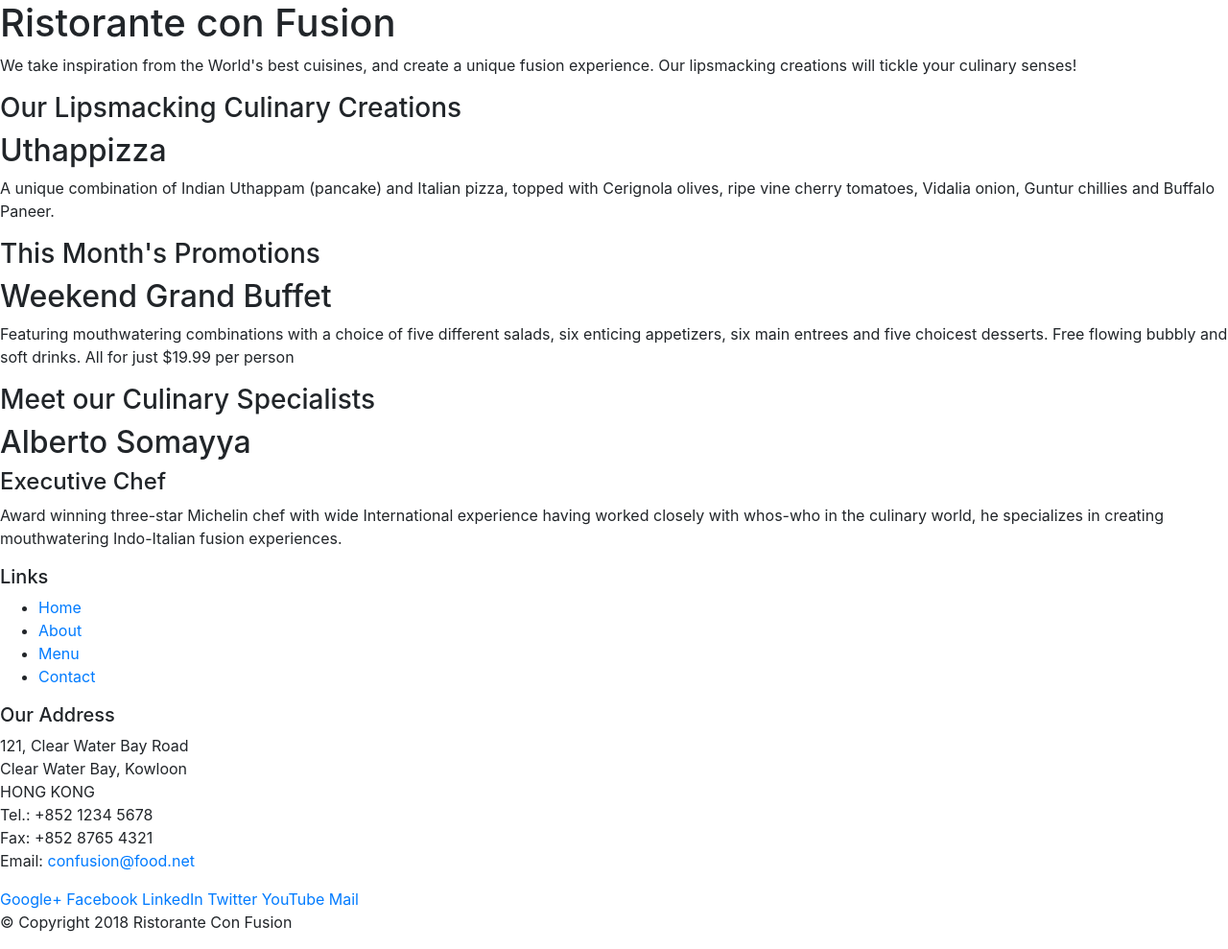
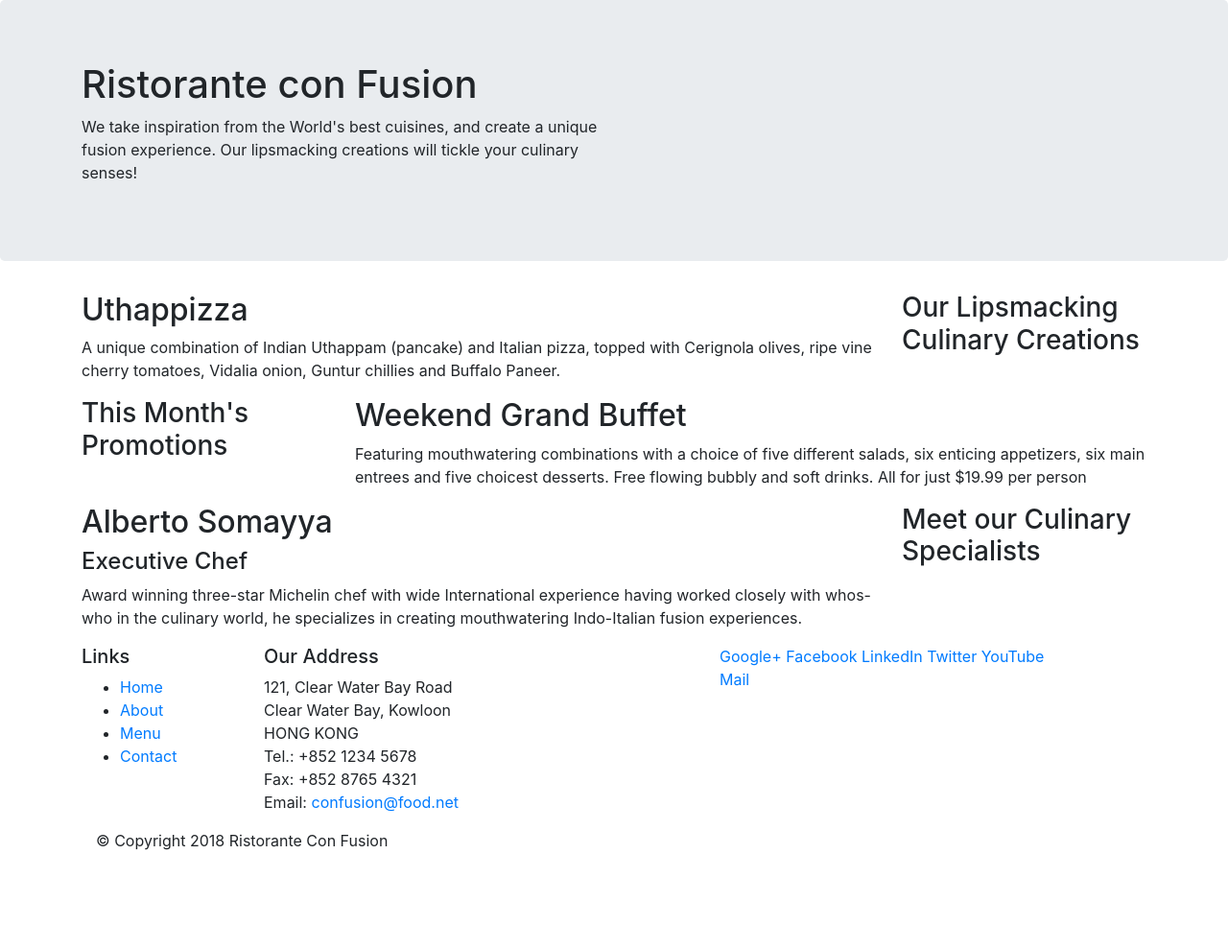
Before and after one commit to PrajaktaS23/setup, a website: page index.html in a window 1280 px wide. Shown: the whole page at 96% size. After the commit the page ends 904 px from the top, so only its background shows below. Drawn offline with nearby package versions, Linux system fonts and the light colour scheme.

Commit message:
bootstrap grid 1

```diff
--- a/index.html
+++ b/index.html
@@ -14,46 +14,47 @@
 
 <body>
 
-    <header>
-        <div>
-            <div>
-                <div>
+    <header class="jumbotron">
+        <div class="container">
+            <div class="row">
+                <div class="col-12 col-sm-6">
                     <h1>Ristorante con Fusion</h1>
                     <p>We take inspiration from the World's best cuisines, and create a unique fusion experience. Our lipsmacking creations will tickle your culinary senses!</p>
                 </div>
+                <div class="col-12 col-sm"></div>
                 <div>
                 </div>
             </div>
         </div>
     </header>
 
-    <div>
-        <div>
-            <div>
+    <div class="container">
+        <div class="row">
+            <div class="col-12 order-sm-last col-sm-4 col-md-3 ">
                 <h3>Our Lipsmacking Culinary Creations</h3>
             </div>
-            <div>
+            <div class="col col-sm order-sm-first col-md">
                 <h2>Uthappizza</h2>
                 <p>A unique combination of Indian Uthappam (pancake) and Italian pizza, topped with Cerignola olives, ripe vine cherry tomatoes, Vidalia onion, Guntur chillies and Buffalo Paneer.</p>
             </div>
         </div>
 
 
-        <div>
-            <div>
+        <div class="row">
+            <div class="col-12 col-sm-4 col-md-3">
                 <h3>This Month's Promotions</h3>
             </div>
-            <div>
+            <div class="col col-sm col-md">
                 <h2>Weekend Grand Buffet</h2>
                 <p>Featuring mouthwatering combinations with a choice of five different salads, six enticing appetizers, six main entrees and five choicest desserts. Free flowing bubbly and soft drinks. All for just $19.99 per person </p>
             </div>
         </div>
 
-        <div>
-            <div>
+        <div class="row">
+            <div class="col-12 order-sm-last col-sm-4 col-md-3">
                 <h3>Meet our Culinary Specialists</h3>
             </div>
-            <div>
+            <div class="col col-sm  order-sm-first col-md">
                 <h2>Alberto Somayya</h2>
                 <h4>Executive Chef</h4>
                 <p>Award winning three-star Michelin chef with wide International experience having worked closely with whos-who in the culinary world, he specializes in creating mouthwatering Indo-Italian fusion experiences. </p>
@@ -62,9 +63,9 @@
     </div>
 
     <footer>
-        <div>
-            <div>
-                <div>
+        <div class="container">
+            <div class="row">
+                <div class="col-4 offset=1 col-sm-2">
                     <h5>Links</h5>
                     <ul>
                         <li><a href="#">Home</a></li>
@@ -73,7 +74,7 @@
                         <li><a href="#">Contact</a></li>
                     </ul>
                 </div>
-                <div>
+                <div class="col-7 col-sm-5">
                     <h5>Our Address</h5>
                     <address>
 		              121, Clear Water Bay Road<br>
@@ -84,7 +85,7 @@
 		              Email: <a href="mailto:confusion@food.net">confusion@food.net</a>
 		           </address>
                 </div>
-                <div>
+                <div class="col-12 col-sm-4">
                     <div>
                         <a href="http://google.com/+">Google+</a>
                         <a href="http://www.facebook.com/profile.php?id=">Facebook</a>
@@ -96,7 +97,7 @@
                 </div>
            </div>
            <div>
-                <div>
+                <div class="col-auto">
                     <p>© Copyright 2018 Ristorante Con Fusion</p>
                 </div>
            </div>
```
